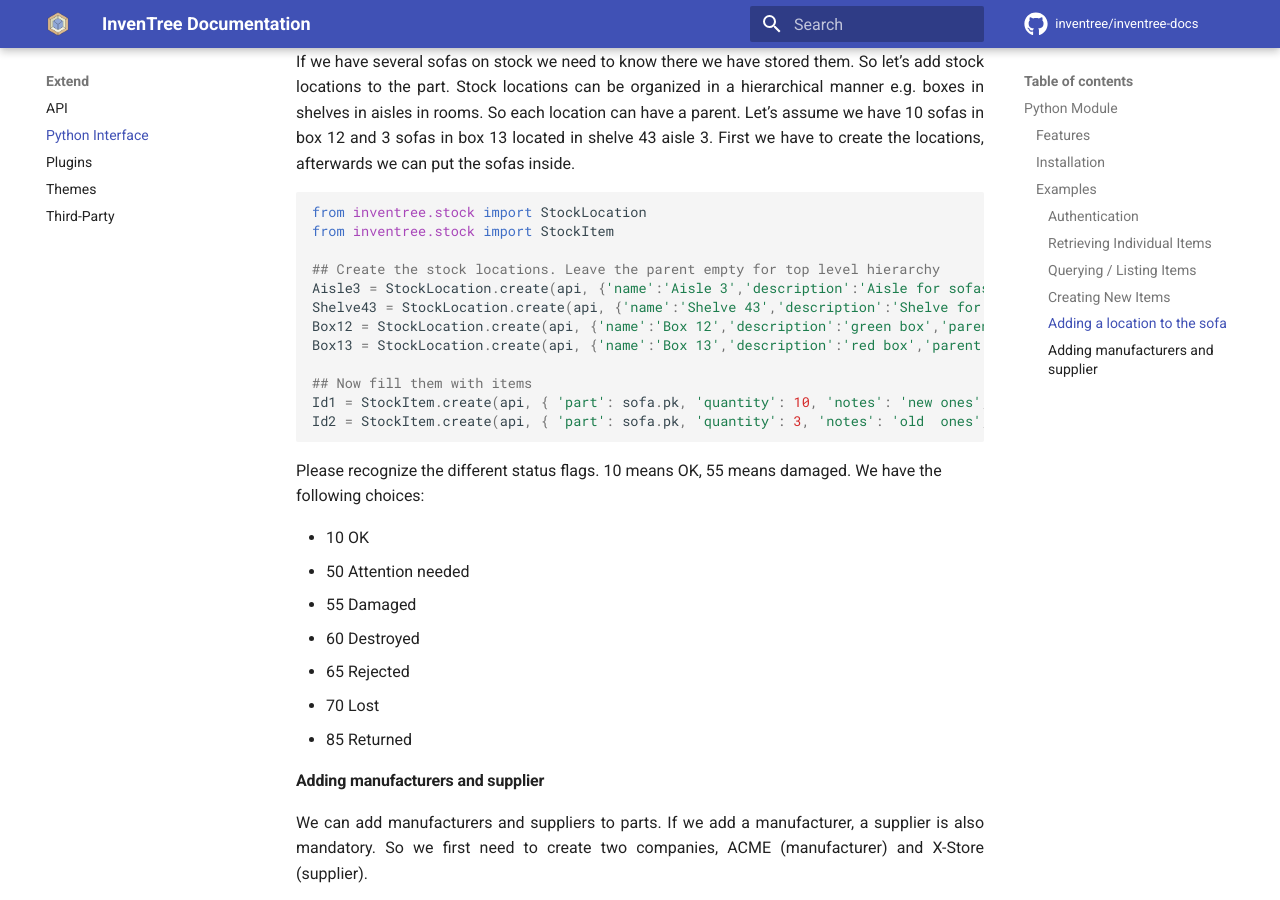
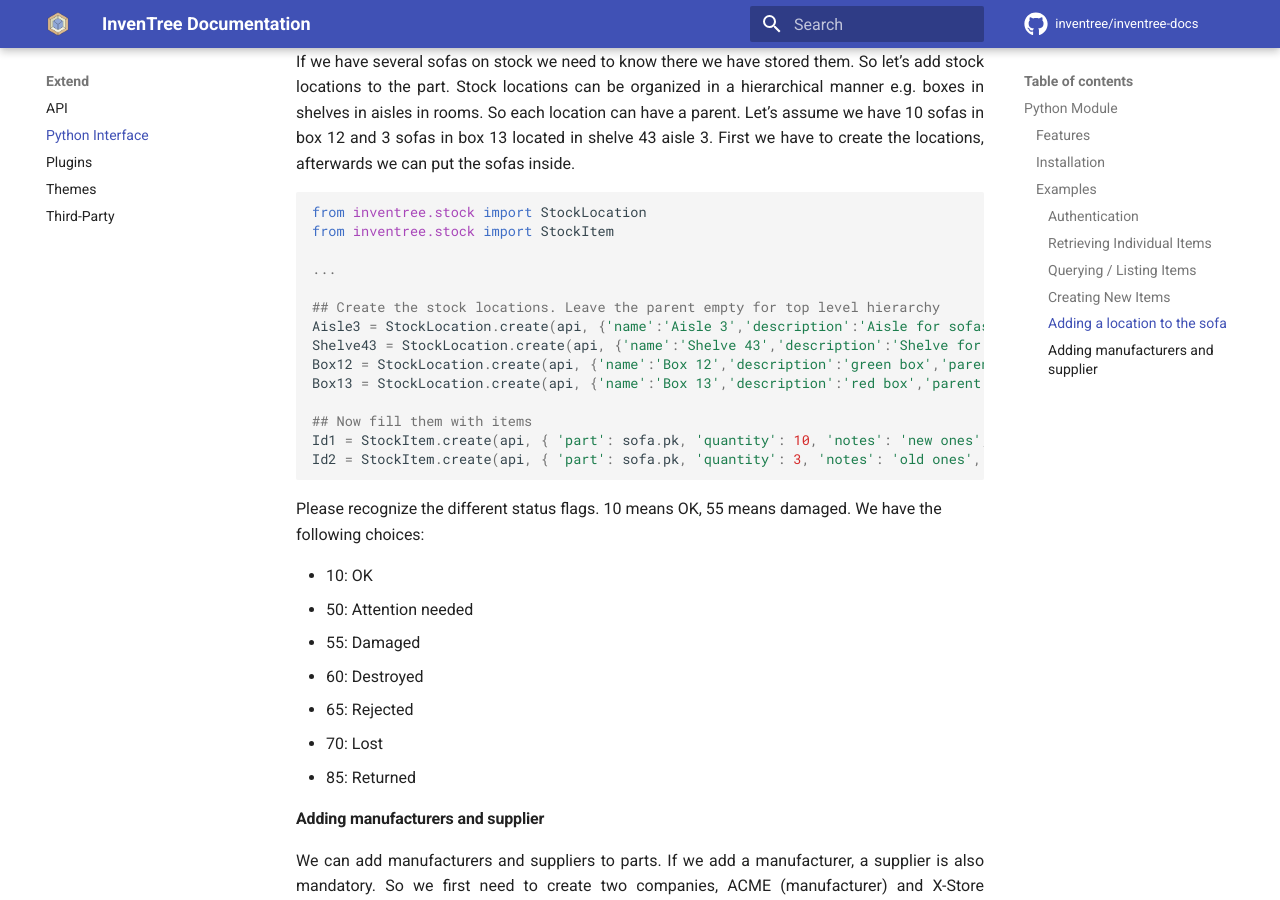
Before and after one commit to inventree/inventree-docs, an MkDocs documentation site: the page built from docs/extend/python.md, in a window 1280 px wide and 900 px high, scrolled down 2559 px. Built offline with MkDocs 1.6.1 and Material for MkDocs 9.7.7, drawn with Linux system fonts in a browser that asks for light colours; a script that is not in the unit is left out; comment, search, counter and statistics services are not loaded.

````diff
--- a/docs/extend/python.md
+++ b/docs/extend/python.md
@@ -129,6 +129,8 @@
 from inventree.stock import StockLocation
 from inventree.stock import StockItem
 
+...
+
 ## Create the stock locations. Leave the parent empty for top level hierarchy
 Aisle3 = StockLocation.create(api, {'name':'Aisle 3','description':'Aisle for sofas','parent':''})
 Shelve43 = StockLocation.create(api, {'name':'Shelve 43','description':'Shelve for sofas','parent':Aisle3.pk})
@@ -137,18 +139,18 @@
 
 ## Now fill them with items
 Id1 = StockItem.create(api, { 'part': sofa.pk, 'quantity': 10, 'notes': 'new ones', 'location': Box12.pk, ‘status’:10 })
-Id2 = StockItem.create(api, { 'part': sofa.pk, 'quantity': 3, 'notes': 'old  ones', 'location': Box13.pk, ‘status’:55 })
+Id2 = StockItem.create(api, { 'part': sofa.pk, 'quantity': 3, 'notes': 'old ones', 'location': Box13.pk, ‘status’:55 })
 
 ```
 Please recognize the different status flags. 10 means OK, 55 means damaged. We have the following choices:
 
-* 10 OK
-* 50 Attention needed
-* 55 Damaged
-* 60 Destroyed
-* 65 Rejected
-* 70 Lost
-* 85 Returned
+* 10: OK
+* 50: Attention needed
+* 55: Damaged
+* 60: Destroyed
+* 65: Rejected
+* 70: Lost
+* 85: Returned
 
 #### Adding manufacturers and supplier
 
````
